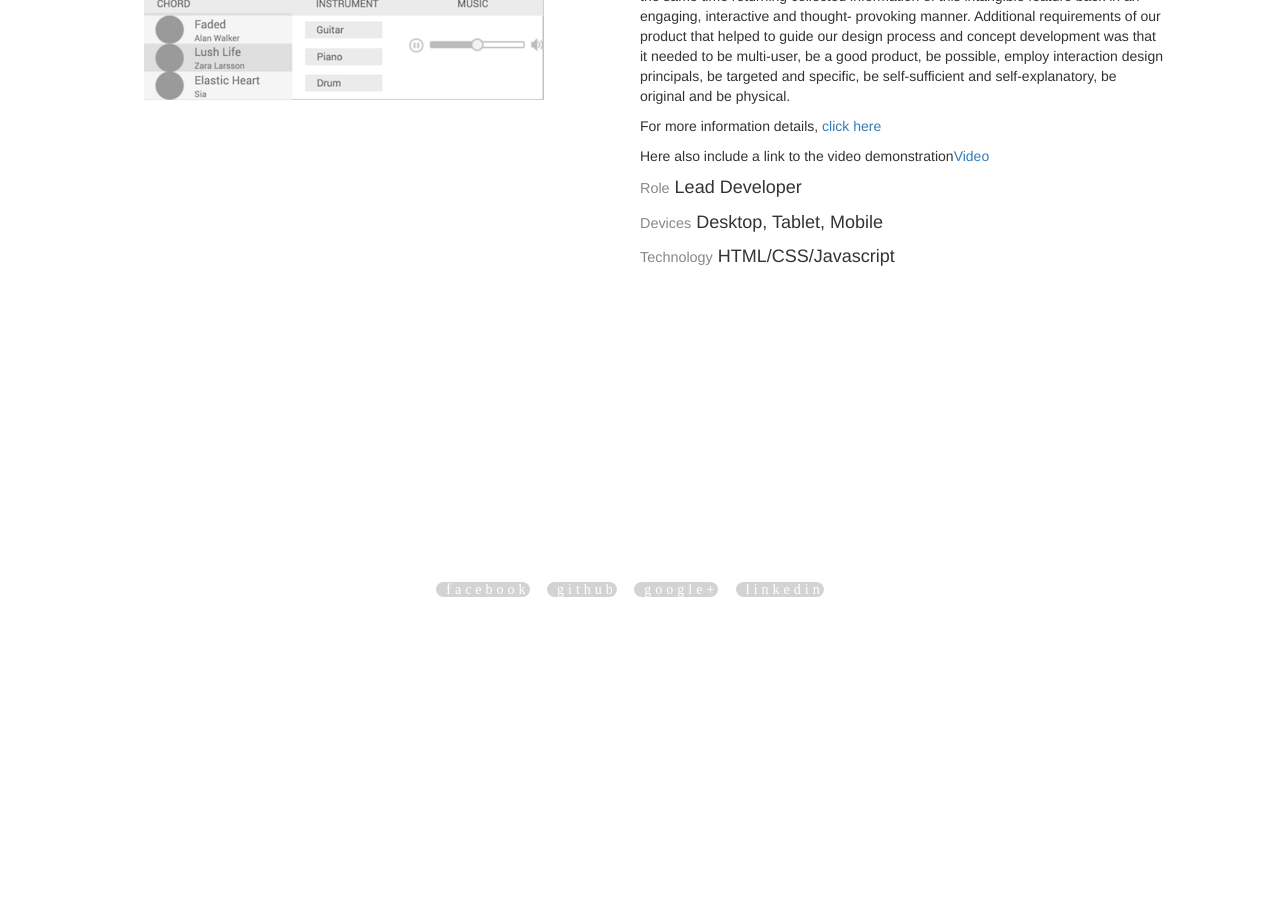
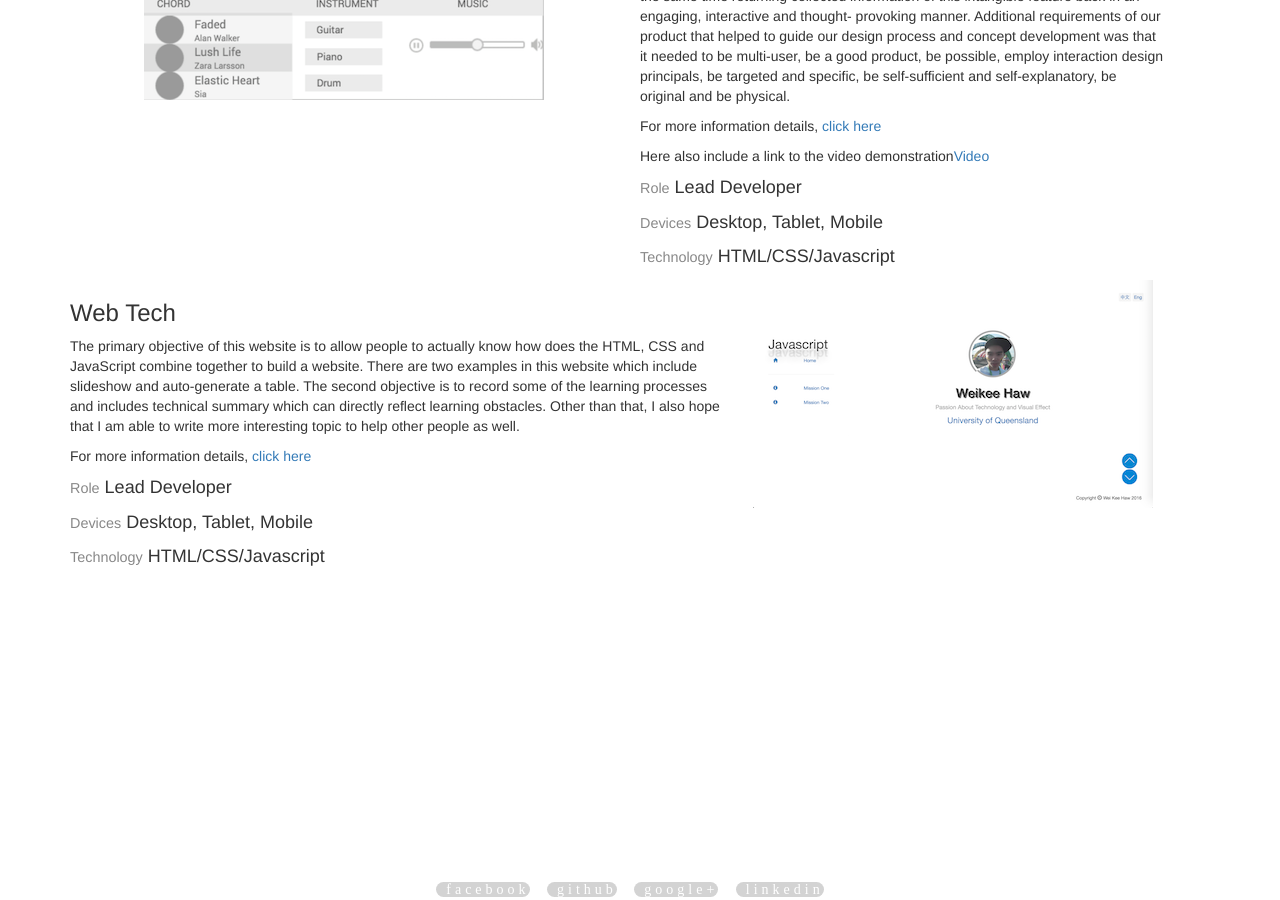
Before and after one commit to weikee94/Blog, a Jekyll site: the page built from portfolio.html, in a window 1280 px wide and 900 px high, scrolled down 1302 px. Built offline with Jekyll 4.4.1, drawn with Linux system fonts in a browser that asks for light colours; nearby versions of some CDN libraries; comment, search, counter and statistics services are not loaded; before the commit the page ends 1902 px from its top, so only the background shows below that.

Commit message:
added new portfolio

```diff
--- a/portfolio.html
+++ b/portfolio.html
@@ -58,4 +58,22 @@ title: Portfolio
 				<h4><span class="personalTitle">Technology</span> HTML/CSS/Javascript</h4>
 		</div>
 	</div>
+
+	<div class="row">
+		<div class="col-md-7">
+			<h3>Web Tech</h3>
+			<p>The primary objective of this website is to allow people to actually know how does the HTML, CSS and JavaScript combine together to build a website. There are two examples in this website which include slideshow and auto-generate a table. The second objective is to record some of the learning processes and includes technical summary which can directly reflect learning obstacles. Other than that, I also hope that I am able to write more interesting topic to help other people as well.
+			</p>
+			<p>For more information details, <a href="http://vickyhaw94.github.io/infs3202/">click here</a></p>
+			<h4><span class="personalTitle">Role</span> Lead Developer</h4>
+			<h4><span class="personalTitle">Devices</span> Desktop, Tablet, Mobile</h4>
+			<h4><span class="personalTitle">Technology</span> HTML/CSS/Javascript</h4>
+		</div>
+		<div class="col-md-5">
+			<img src="{{site.baseurl}}/images/p4.png" alt="web tech">
+		</div>
+	</div>
+
+
+
 </div>
```
Also changed, not shown: images/p4.png (added).
